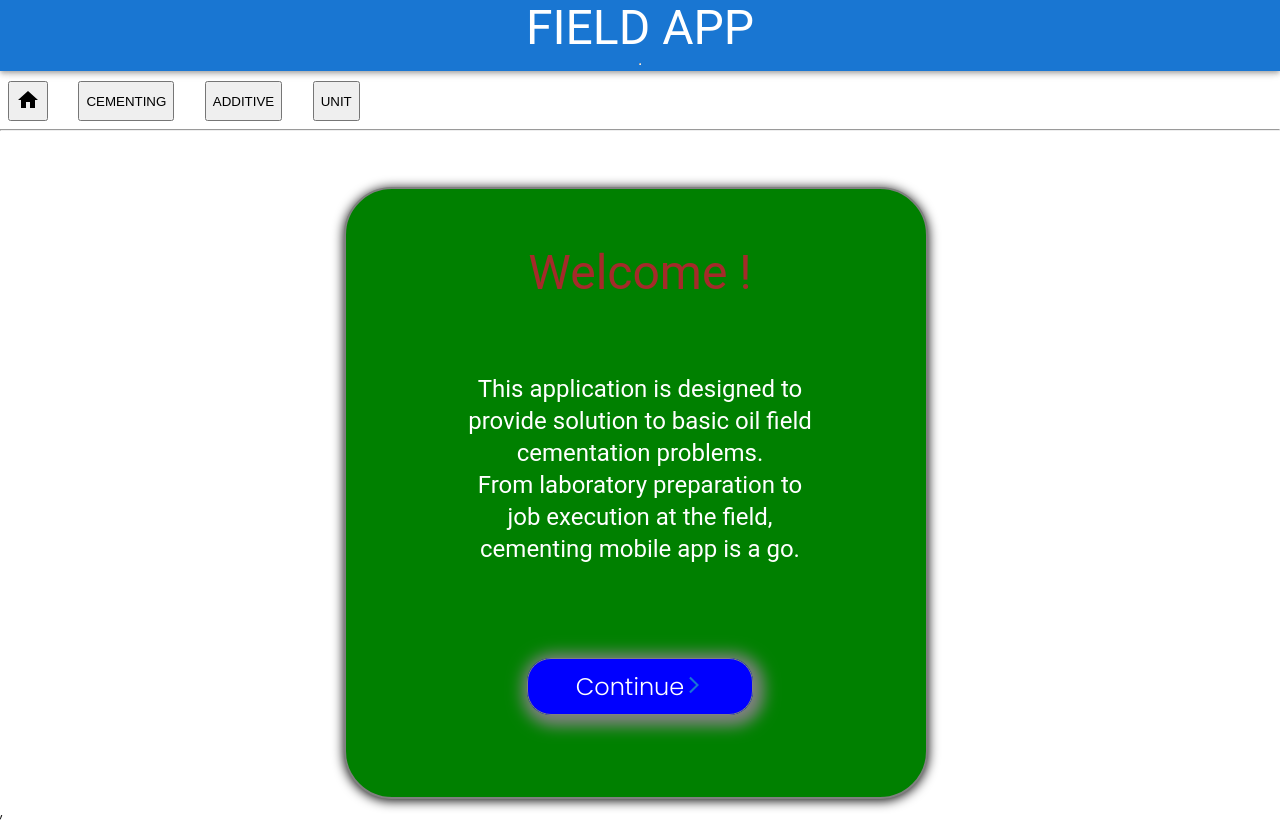
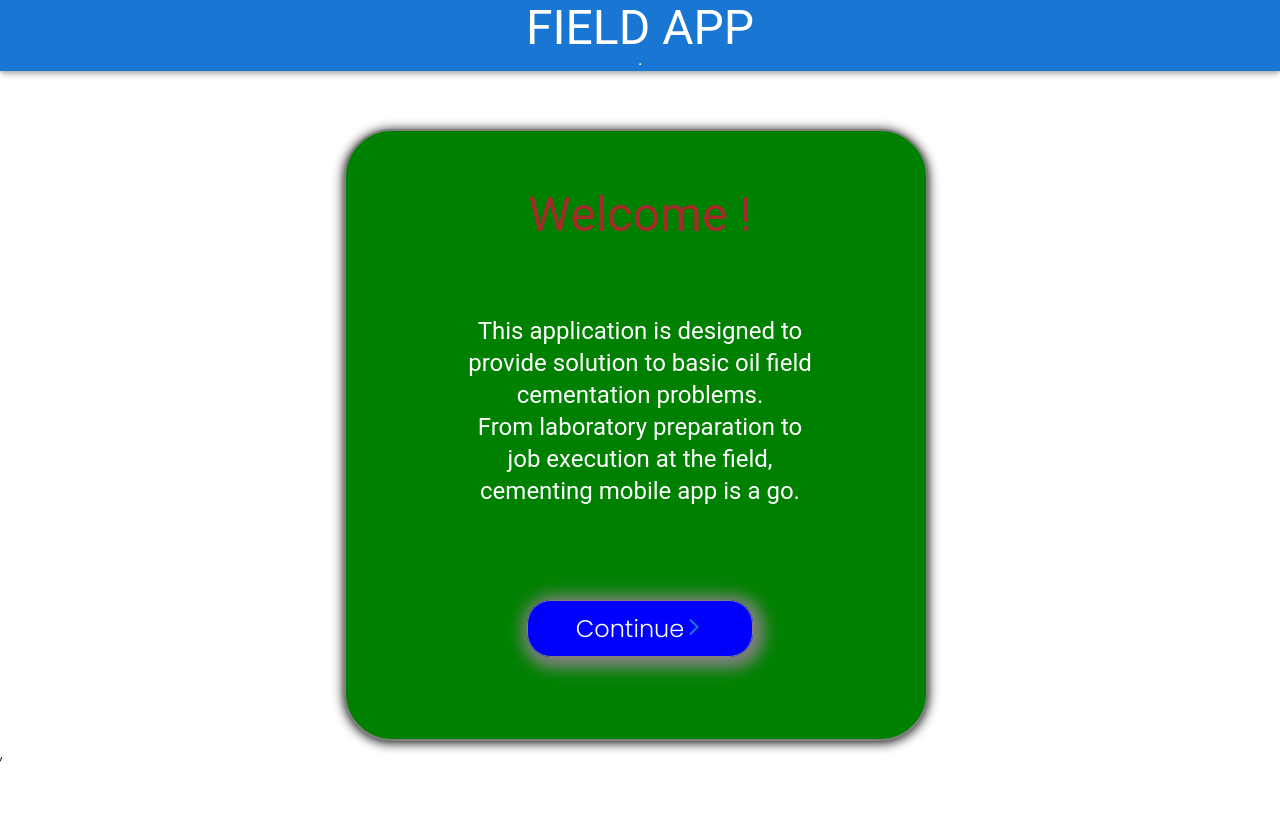
Before and after one commit to Alexcoder/riglex, a React (Create React App) app: page / in a window 1280 px wide. After the commit the page ends 800 px from the top, so only its background shows below. Built offline with nearby package versions, Linux system fonts and the light colour scheme.

Commit message:
added liner displacement and bump pressure

```diff
--- a/src/App.js
+++ b/src/App.js
@@ -1,14 +1,14 @@
 import React from 'react';
 import {Switch, Route} from 'react-router-dom';
 import {Home, Navigation, ConversionPage, FieldCementing, ResultPrimary, ResultPlug ,Additive, Header,
-        HeaderNav, BumpPressure} from './components';
+        BumpPressure} from './components';
 
 
 function App() {
   return (
     <div>
       <Header />
-      <HeaderNav/>
+      {/* <HeaderNav/> */}
       <Switch>
        <Route path="/" exact component={Home}/>
        <Route path="/select" exact component={Navigation}/>
```
